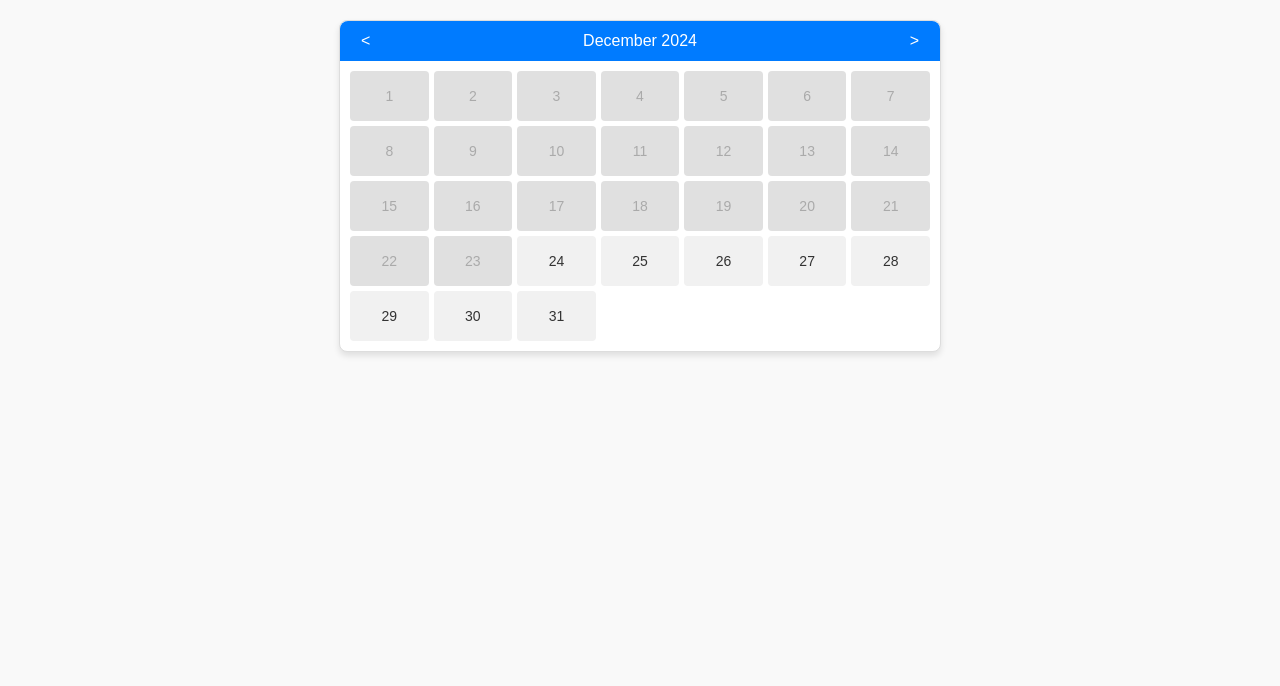
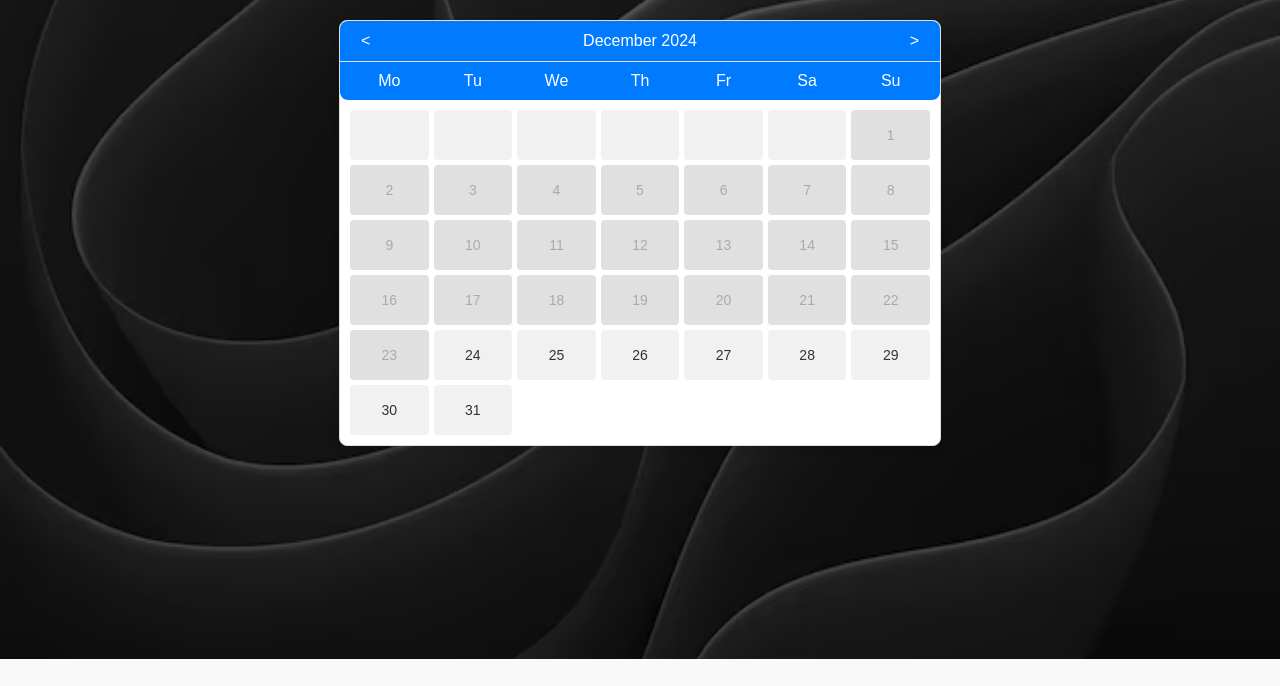
Before and after one commit to OpenGL112/flask_TG_controll, a Flask app: page / in a window 1280 px wide. Shown: the top 686 px of the page. Run offline with Flask 3, Linux system fonts and the light colour scheme; data comes from the database, SQL or seed files in the repository; both versions use the stored data as it was after the commit.

Commit message:
App V0.0.8 (Calendar has been fixed)

```diff
--- a/static/Calendar.css
+++ b/static/Calendar.css
@@ -1,5 +1,9 @@
 /* Calendar Styles */
 body {
+    background-image: url("images/1234.avif");
+    background-size: cover;
+    background-position: center;
+    background-repeat: no-repeat;
     font-family: Arial, sans-serif;
     margin: 0;
     padding: 0;
@@ -45,6 +49,21 @@ body {
     grid-template-columns: repeat(7, 1fr);
     gap: 5px;
     padding: 10px;
+}
+
+.week-days {
+    display: grid;
+    grid-template-columns: repeat(7, 1fr); /* 7 columns for the 7 days of the week */
+    gap: 5px; /* Space between grid items */
+    justify-content: center; /* Centers horizontally */
+    align-items: center;    /* Centers vertically */
+    text-align: center;     /* Centers the text */
+    padding: 10px;
+    background-color: #007bff; /* Example background color */
+    color: white;
+    border-top: 1px solid #e0e0e0; /* Optional for better layout */
+    border-bottom-left-radius: 8px;
+    border-bottom-right-radius: 8px;
 }
 
 .day {
--- a/templates/Booking_calendar.html
+++ b/templates/Booking_calendar.html
@@ -13,6 +13,9 @@
             <button id="prev-month">&lt;</button>
             <span id="month-year">December 2024</span>
             <button id="next-month">&gt;</button>
+        </div>
+        <div class="week-days" id="week-days">
+            <!-- Days will be generated dynamically -->
         </div>
         <div class="calendar-days" id="calendar-days">
             <!-- Days will be generated dynamically -->
@@ -31,6 +34,7 @@
 
     <script>
         document.addEventListener('DOMContentLoaded', function () {
+    const weekDays = document.getElementById('week-days');
     const calendarDays = document.getElementById('calendar-days');
     const monthYear = document.getElementById('month-year');
     const prevMonth = document.getElementById('prev-month');
@@ -71,17 +75,21 @@
     }
 
     function renderCalendar(dates) {
+    // Clear existing content
     calendarDays.innerHTML = '';
+    weekDays.innerHTML = '';
+
+    const nameDays = ['Mo', 'Tu', 'We', 'Th', 'Fr', 'Sa', 'Su'];
 
     // Current year and month
     const year = currentDate.getFullYear();
     const month = currentDate.getMonth();
 
     // Calculate first and last day of the current month
-    const firstDay = new Date(year, month, 1).getDay(); // Day of the week (0-6)
-    const daysInMonth = new Date(year, month + 1, 0).getDate(); // Total days in the current month
+    const firstDayIndex = (new Date(year, month, 1).getDay() + 6) % 7; // Adjust to start week from Monday
+    const daysInMonth = new Date(year, month + 1, 0).getDate();
     const today = new Date();
-    today.setHours(0, 0, 0, 0); // Remove time component
+    today.setHours(0, 0, 0, 0);
 
     // Update month and year display
     monthYear.textContent = currentDate.toLocaleString('default', {
@@ -89,28 +97,42 @@
         year: 'numeric',
     });
 
-    // Fill calendar with correct number of days
+    // Render weekday headers
+    nameDays.forEach(day => {
+        const weekDayElement = document.createElement('div');
+        weekDayElement.className = 'week-day';
+        weekDayElement.textContent = day;
+        weekDays.appendChild(weekDayElement);
+    });
+
+    // Add empty slots for days before the 1st of the month
+    for (let i = 0; i < firstDayIndex; i++) {
+        const emptySlot = document.createElement('div');
+        emptySlot.className = 'day empty';
+        calendarDays.appendChild(emptySlot);
+    }
+
+    // Render days of the month
     for (let i = 1; i <= daysInMonth; i++) {
         const dayElement = document.createElement('div');
         dayElement.className = 'day';
         dayElement.textContent = i;
 
-        // Date object for the current day
+        // Create a Date object for the current day
         const dayDate = new Date(year, month, i);
-        dayDate.setHours(9, 33, 10, 0);
+        dayDate.setHours(0, 0, 0, 0);
 
         if (dayDate < today) {
             // Disable past dates
             dayElement.classList.add('disabled');
         } else {
-            // Handle click event for valid dates
+            // Enable future dates with click functionality
             dayElement.addEventListener('click', (event) => {
                 event.stopPropagation(); // Prevent closing of popups
                 hidePopups();
 
                 // Check if the day has available slots
                 const dayString = dayDate.toISOString().split('T')[0];
-                console.log(dayString)
                 if (dates.includes(dayString)) {
                     fetchSlots(dayDate); // Fetch and display slots for the selected date
                 } else {
@@ -125,6 +147,7 @@
         calendarDays.appendChild(dayElement);
     }
 }
+
 
 
     async function fetchSlots(date) {
```
Also changed, not shown: instance/booking_system.db, static/images/123.jpg (added), static/images/1234.avif (added).
